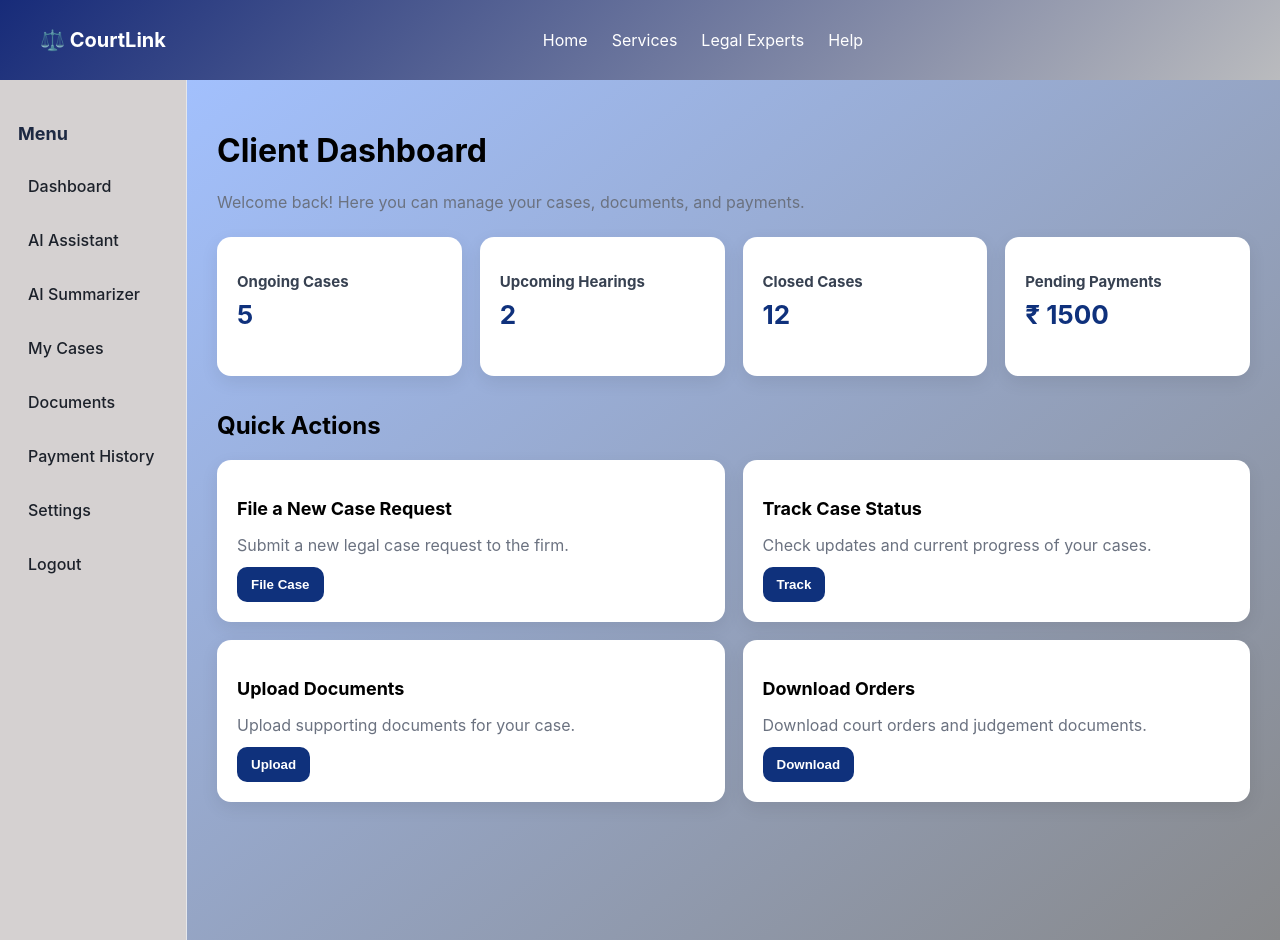
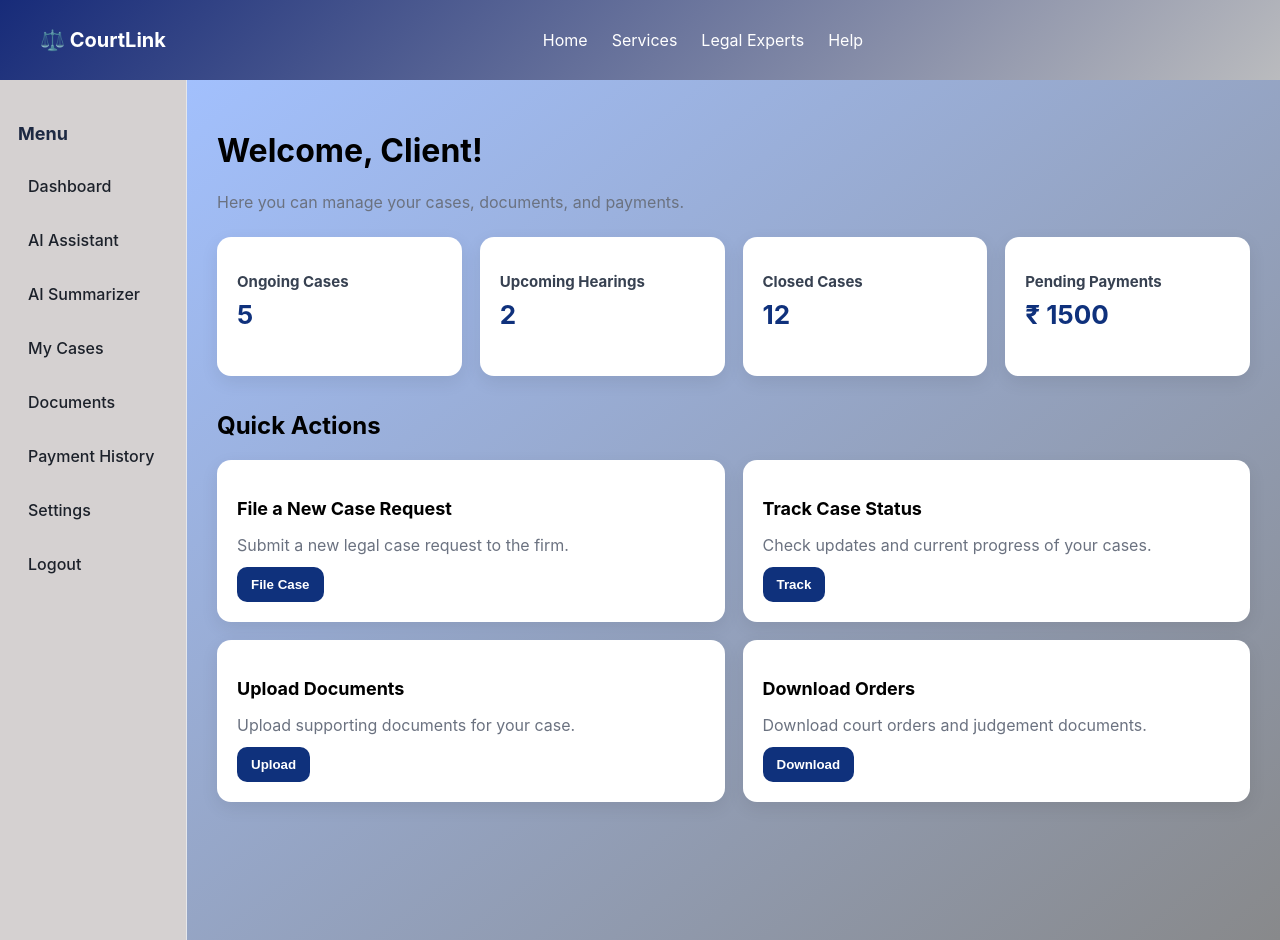
Before and after one commit to diyageorge33/courtlink, a React (Vite) app in the folder frontend/: page /dashboard/client in a window 1280 px wide. Built offline with nearby package versions, Linux system fonts and the light colour scheme.

Commit message:
My local updates before pulling

```diff
--- a/frontend/src/pages/Login.jsx
+++ b/frontend/src/pages/Login.jsx
@@ -46,6 +46,7 @@ const handleLogin = async (e) => {
     const data = await response.json();
 
     localStorage.setItem("isLoggedIn", "true");
+    localStorage.setItem("userName", data.full_name);
     localStorage.setItem("role", data.role);
 
     if (data.role === "CLIENT") {
--- a/frontend/src/pages/client/ClientDashboard.jsx
+++ b/frontend/src/pages/client/ClientDashboard.jsx
@@ -4,14 +4,16 @@ import Sidebar from "../../components/ClientSidebar";
 function ClientDashboard() {
   const navigate = useNavigate();
 
+  const userName = localStorage.getItem("userName") || "Client";
   return (
     <div className="client-layout">
       <Sidebar />
 
       <main className="client-content">
-        <h1>Client Dashboard</h1>
+        <h1>Welcome, {userName}!</h1>
+
         <p className="dashboard-subtitle">
-          Welcome back! Here you can manage your cases, documents, and payments.
+          Here you can manage your cases, documents, and payments.
         </p>
 
         <div className="stats-grid">
```
Also changed, not shown: 1 other file (tests, documents, lock files or other folders).
